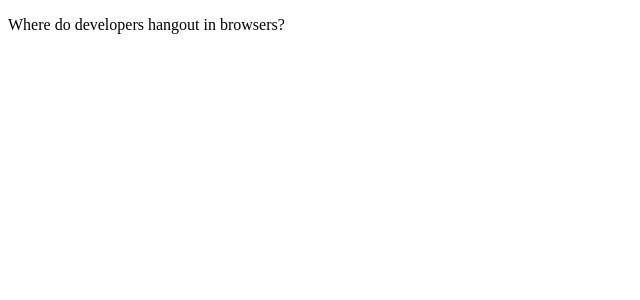
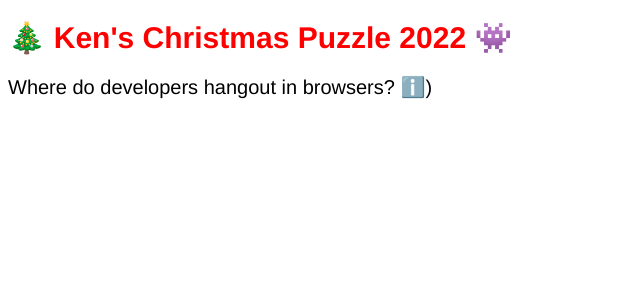
Before and after one commit to whilestevego/ken-christmas-2022, a SvelteKit app: page / in a window 1280 px wide. Shown: the top 300 px of the page, without its empty margins (0-640 px from the left). Built offline with nearby package versions, Linux system fonts and the light colour scheme.

Commit message:
Final step

```diff
--- a/src/app.html
+++ b/src/app.html
@@ -6,7 +6,20 @@
 		<link rel="icon" href="%sveltekit.assets%/favicon.png" />
 		<meta name="viewport" content="width=device-width" />
 		%sveltekit.head%
+
+		<style>
+			body {
+				font-family: 'Helvetica Neue', sans-serif;
+				font-size: 20px;
+			}
+
+			h1 {
+				font-size: 30px;
+				color: red;
+			}
+		</style>
 	</head>
+
 	<body data-sveltekit-preload-data="hover">
 		<div style="display: contents">%sveltekit.body%</div>
 	</body>
--- a/src/routes/+page.svelte
+++ b/src/routes/+page.svelte
@@ -6,6 +6,13 @@
 	);
 </script>
 
-<p>Where do developers hangout in browsers?</p>
+<h1>🎄 Ken's Christmas Puzzle 2022 👾</h1>
+
+<p>
+	Where do developers hangout in browsers? <span
+		style="font-style: normal; cursor: pointer;"
+		title="You know... The developer console.">ℹ️</span
+	>)
+</p>
 
 <a hidden href="/advent_day/1">On the first day of Christmas, My good friends brought to me...</a>
--- /dev/null
+++ b/src/routes/merry-happy-christmas-birthday/+page.svelte
@@ -0,0 +1,5 @@
+<h1>🎄 Ken's Christmas Puzzle 2022 👾</h1>
+
+<p>Ya persistent, dog. Take your stupid gift!</p>
+
+<img alt="Second gift hint" width="400px" src="/images/gift_location_dos.jpg" />
```
Also changed, not shown: src/routes/advent_day/[day]/+page.svelte (+9 -0 lines), static/images/gift_location_dos.jpg (added).
